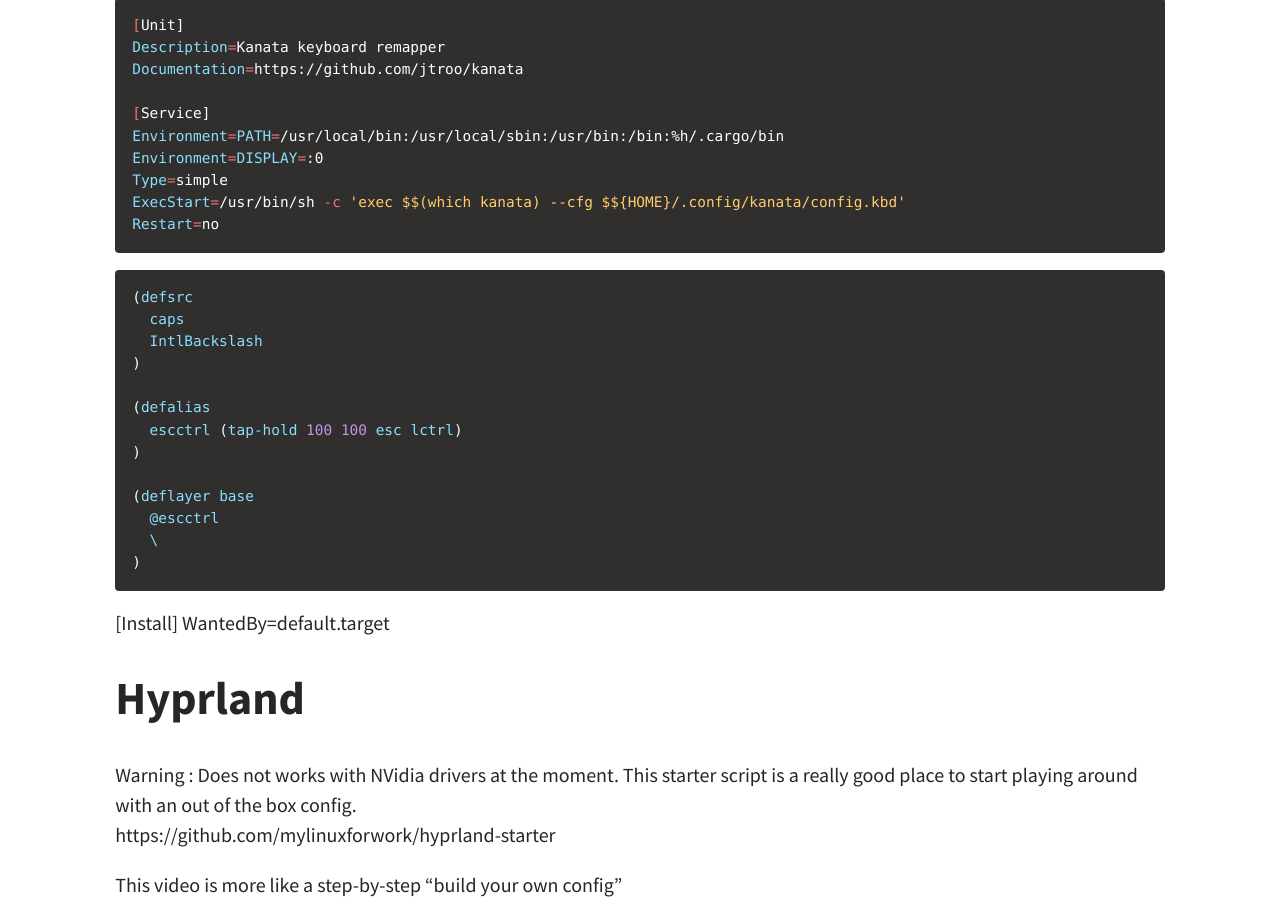
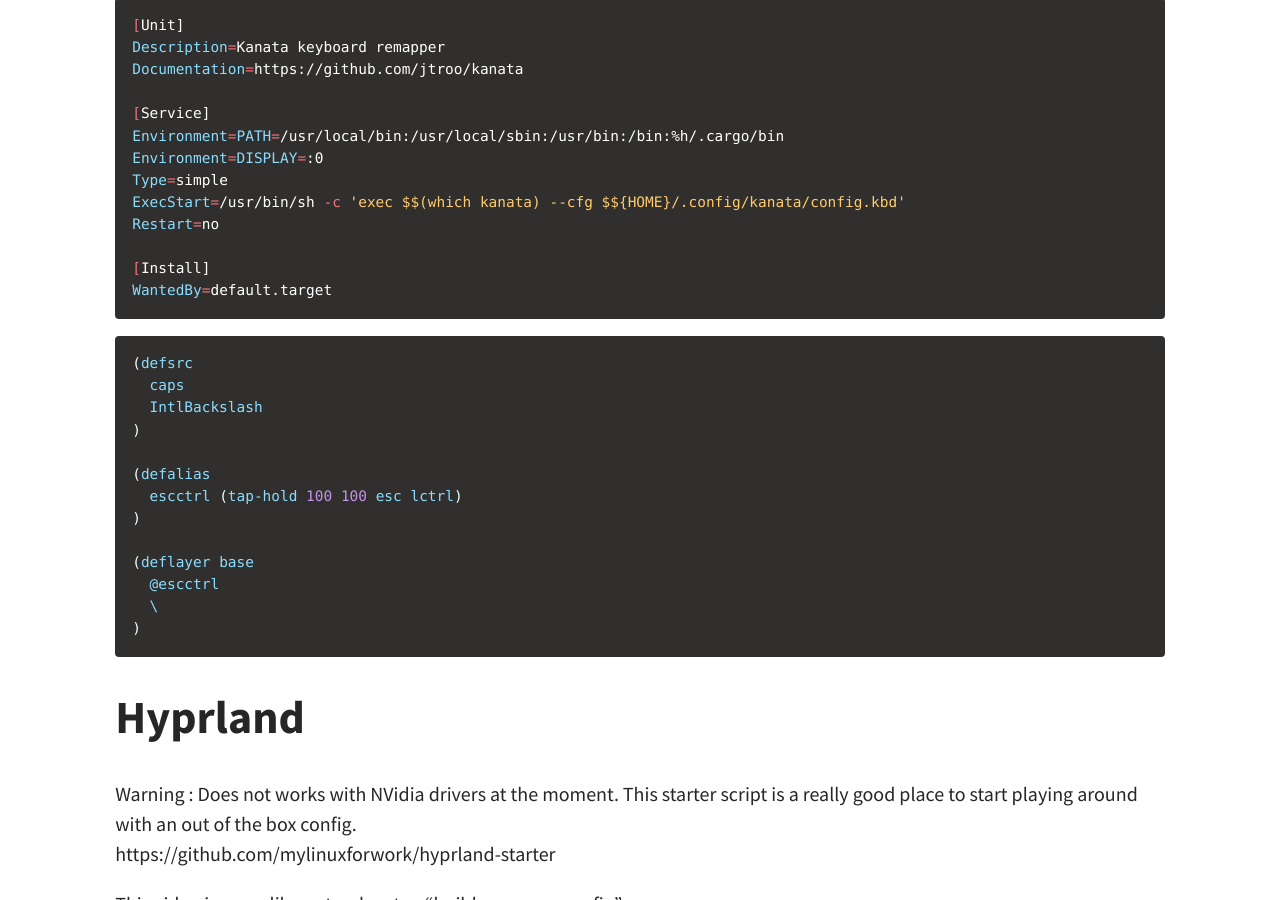
Before and after one commit to cristalcorp/cristalcorp.github.io, a Jekyll site: the page built from _posts/2024-09-21-Manjaro.md, in a window 1280 px wide and 900 px high, scrolled down 2881 px. Built offline with Jekyll 4.4.1, drawn with Linux system fonts in a browser that asks for light colours; a script that is not in the unit is left out; part of the change alters nothing that is shown.

Commit message:
Update Kanata for keyboard key binding

````diff
--- a/_posts/2024-09-21-Manjaro.md
+++ b/_posts/2024-09-21-Manjaro.md
@@ -91,6 +91,9 @@ Environment=DISPLAY=:0
 Type=simple
 ExecStart=/usr/bin/sh -c 'exec $$(which kanata) --cfg $${HOME}/.config/kanata/config.kbd'
 Restart=no
+
+[Install]
+WantedBy=default.target
 ```
 ```lisp
 (defsrc
@@ -109,9 +112,6 @@ Restart=no
 ```
 
 
-[Install]
-WantedBy=default.target
-
 # Hyprland
 Warning : Does not works with NVidia drivers at the moment.
 This starter script is a really good place to start playing around with an out of the box config.
````
